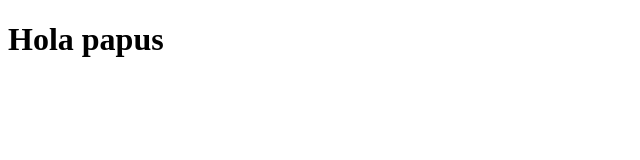
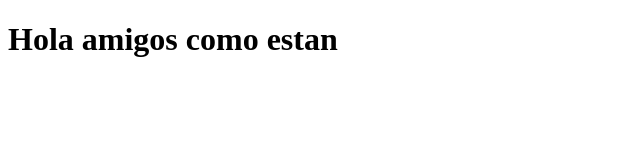
Before and after one commit to RafaelNoguera95/proyectoDemoCursoPrework, a plain HTML site: page index.html in a window 1280 px wide. Shown: the whole page, without its empty margins (0-640 px from the left). Drawn offline with Linux system fonts and the light colour scheme.

Commit message:
cambios a la pagina

```diff
--- a/index.html
+++ b/index.html
@@ -4,9 +4,9 @@
     <meta charset="UTF-8">
     <meta http-equiv="X-UA-Compatible" content="IE=edge">
     <meta name="viewport" content="width=device-width, initial-scale=1.0">
-    <title>Ubunto 20.04</title>
+    <title>Hola Mundo</title>
 </head>
 <body>
-    <h1>Hola papus</h1>
+    <h1>Hola amigos como estan </h1>
 </body>
 </html>
```
